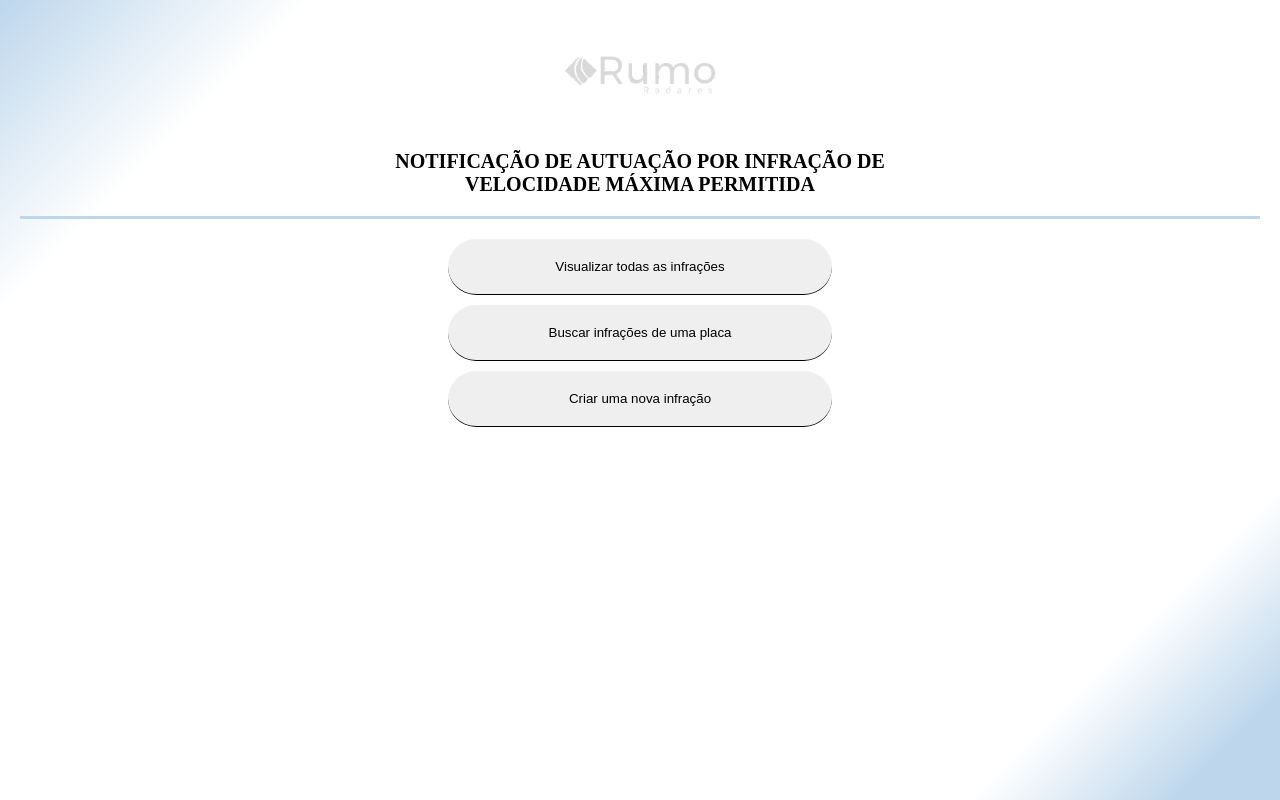
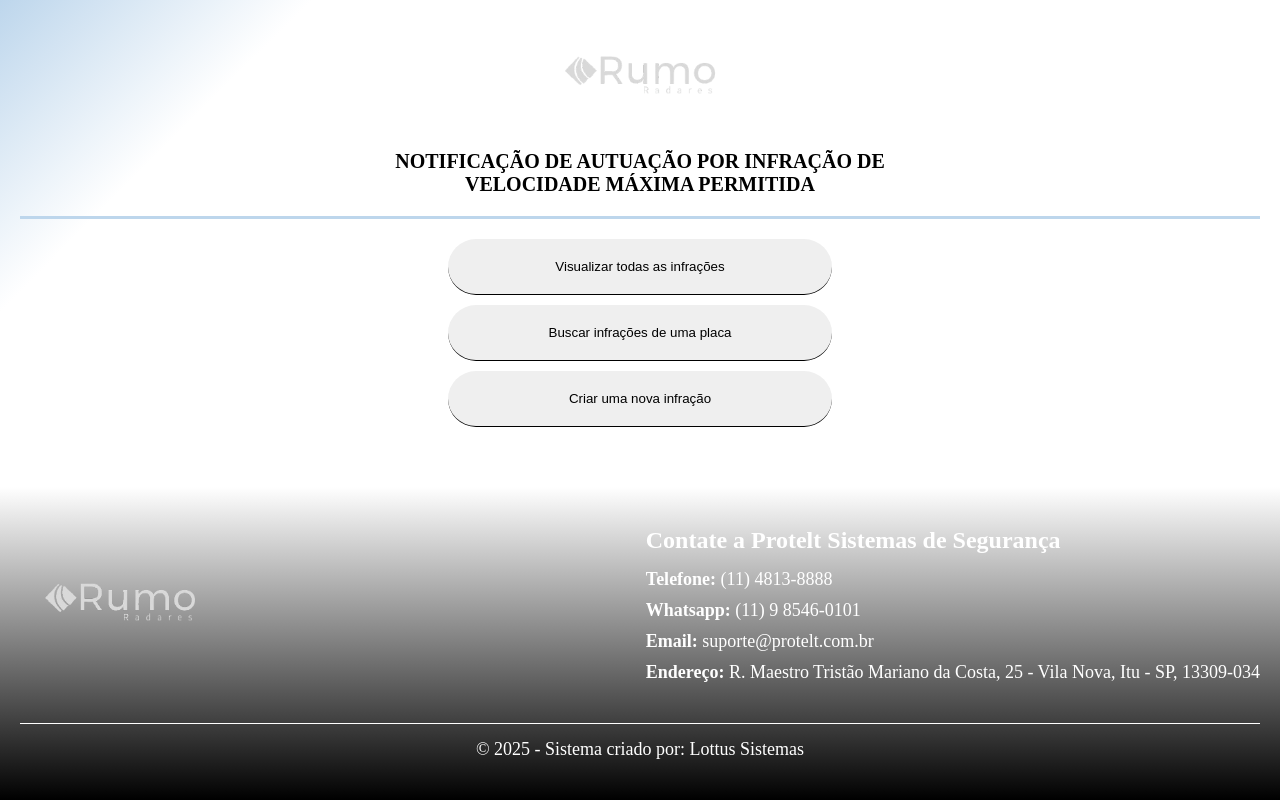
Before and after one commit to GuilhermeFranciscoPereira/NotificationProtelt_FrontEnd, a Next.js app: page / in a window 1280 px wide. Built offline with nearby package versions, Linux system fonts and the light colour scheme.

Commit message:
feat(footer): create the footer component

```diff
--- a/src/app/page.tsx
+++ b/src/app/page.tsx
@@ -1,4 +1,5 @@
 import ButtonSection from "@/components/Buttons/ButtonSection";
+import Footer from "@/components/Footer";
 import Header from "@/components/Header"
 import ModalComponent from "@/components/Modal";
 
@@ -10,6 +11,7 @@ export default function Home() {
       <ModalComponent></ModalComponent>
       <ButtonSection></ButtonSection>
     </main>
+    <Footer></Footer>
     </>
   );
 }
--- /dev/null
+++ b/src/components/Footer/Footer.module.css
@@ -0,0 +1,75 @@
+.footerContainer {
+    display: flex;
+    flex-direction: column;
+    align-items: center;
+    justify-content: center;
+    position: fixed;
+    bottom: 0;
+    width: 100%;
+    padding: 40px 20px;
+    background: linear-gradient(to top, black, white);
+    color: #fff;
+}
+
+.footerContainer > .footerContent {
+    width: 100%;
+    display: flex;
+    justify-content: space-between;
+    align-items: flex-start;
+    margin-bottom: 30px;
+}
+
+.footerContainer > .footerContent > .footerLogo {
+    display: flex;
+    justify-content: space-between;
+    gap: 30px;
+}
+
+.footerContainer > .footerContent > .footerLogo > .imgLogo {
+    max-width: 150px;
+    height: auto;
+}
+
+.footerContact > h3 {
+    font-size: 24px;
+    margin-bottom: 15px;
+}
+
+.footerContact > ul {
+    list-style-type: none;
+    padding: 0;
+    font-size: 18px;
+}
+
+.footerContact > ul > li {
+    margin-bottom: 10px;
+}
+
+.footerContact > ul > li > a {
+    text-decoration: none;
+    color: #fff;
+}
+
+.footerBottom {
+    width: 100%;
+    text-align: center;
+    border-top: 1px solid #fff;
+    padding-top: 15px;
+}
+
+.footerBottom > p {
+    font-size: 18px;
+    margin: 0;
+}
+
+@media (max-width: 768px) {
+    .footerContainer > .footerContent {
+        flex-direction: column;
+        align-items: center;
+        text-align: center;
+    }
+
+    .footerContainer > .footerContent > .footerLogo {
+        margin-bottom: 20px;
+    }
+}
--- /dev/null
+++ b/src/components/Footer/index.tsx
@@ -0,0 +1,30 @@
+import Image from "next/image";
+import logoRumoRadares from '../../assets/imagensForTheSite/RumoLogo.jpg';
+import style from './Footer.module.css';
+
+export default function Footer() {
+    return (
+        <footer className={style.footerContainer}>
+            <div className={style.footerContent}>
+                <div className={style.footerLogo}>
+                <Image src={logoRumoRadares} width={200} alt={`Logo da empresa Rumo radares`} quality={100}/>
+            </div>
+
+            <div className={style.footerContact}>
+                <h3>Contate a Protelt Sistemas de Segurança</h3>
+                <ul>
+                    <li><strong>Telefone: </strong>(11) 4813-8888</li>
+                    <li><strong>Whatsapp: </strong>(11) 9 8546-0101</li>
+                    <li><strong>Email: </strong><a href="mailto:suporte@protelt.com.br">suporte@protelt.com.br</a></li>
+                    <li><strong>Endereço: </strong><a href="https://www.google.com/maps?q=R.+Maestro+Tristão+Mariano+da+Costa,+25+-+Vila+Nova,+Itu+-+SP,+13309-034" target="_blank" rel="noopener noreferrer">R. Maestro Tristão Mariano da Costa, 25 - Vila Nova, Itu - SP, 13309-034 </a>
+                    </li>
+                </ul>
+            </div>
+
+            </div>
+                <div className={style.footerBottom}>
+                <p>&copy; 2025 - Sistema criado por: Lottus Sistemas</p>
+            </div>
+        </footer>
+    )
+}
```
